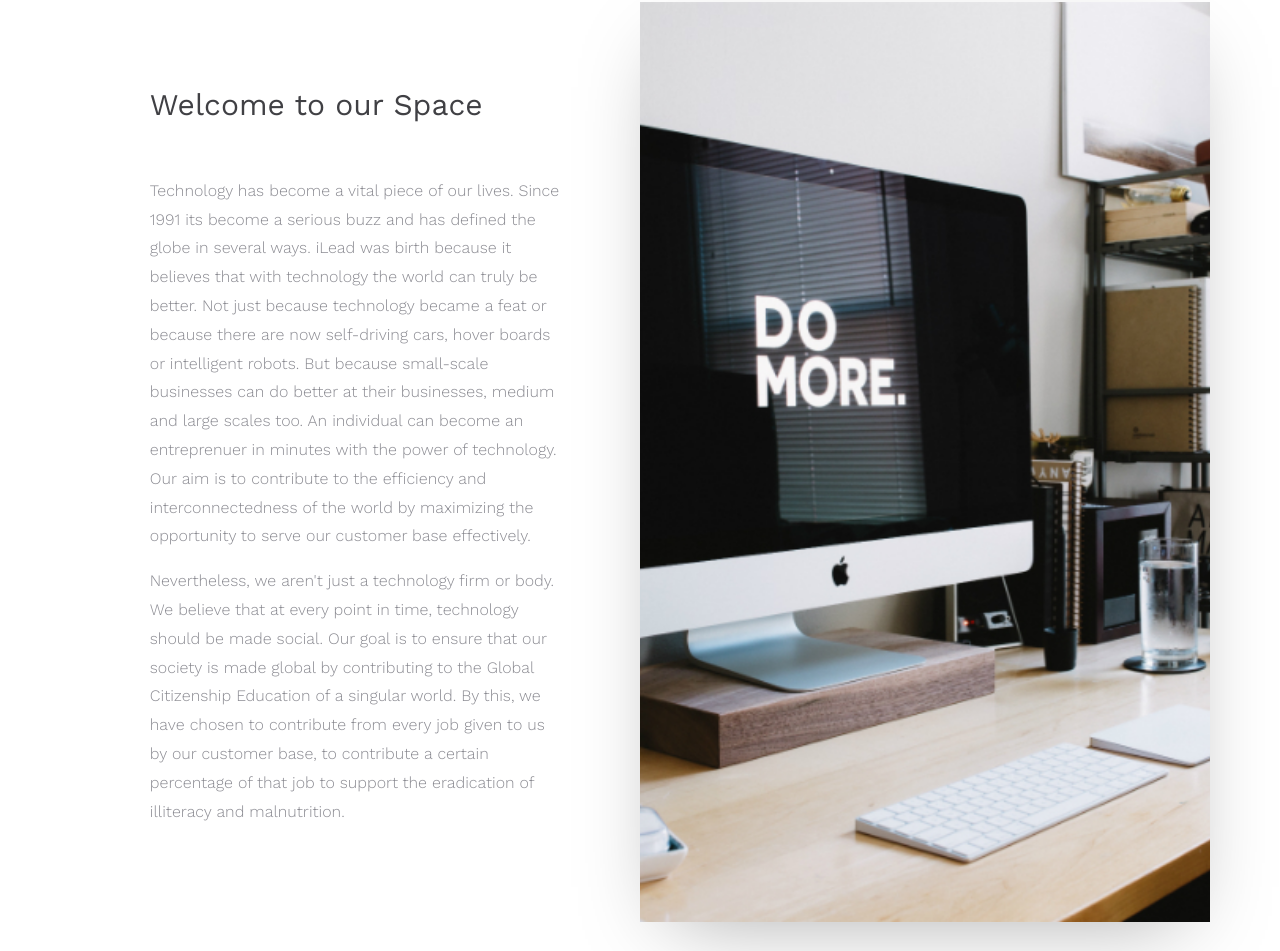
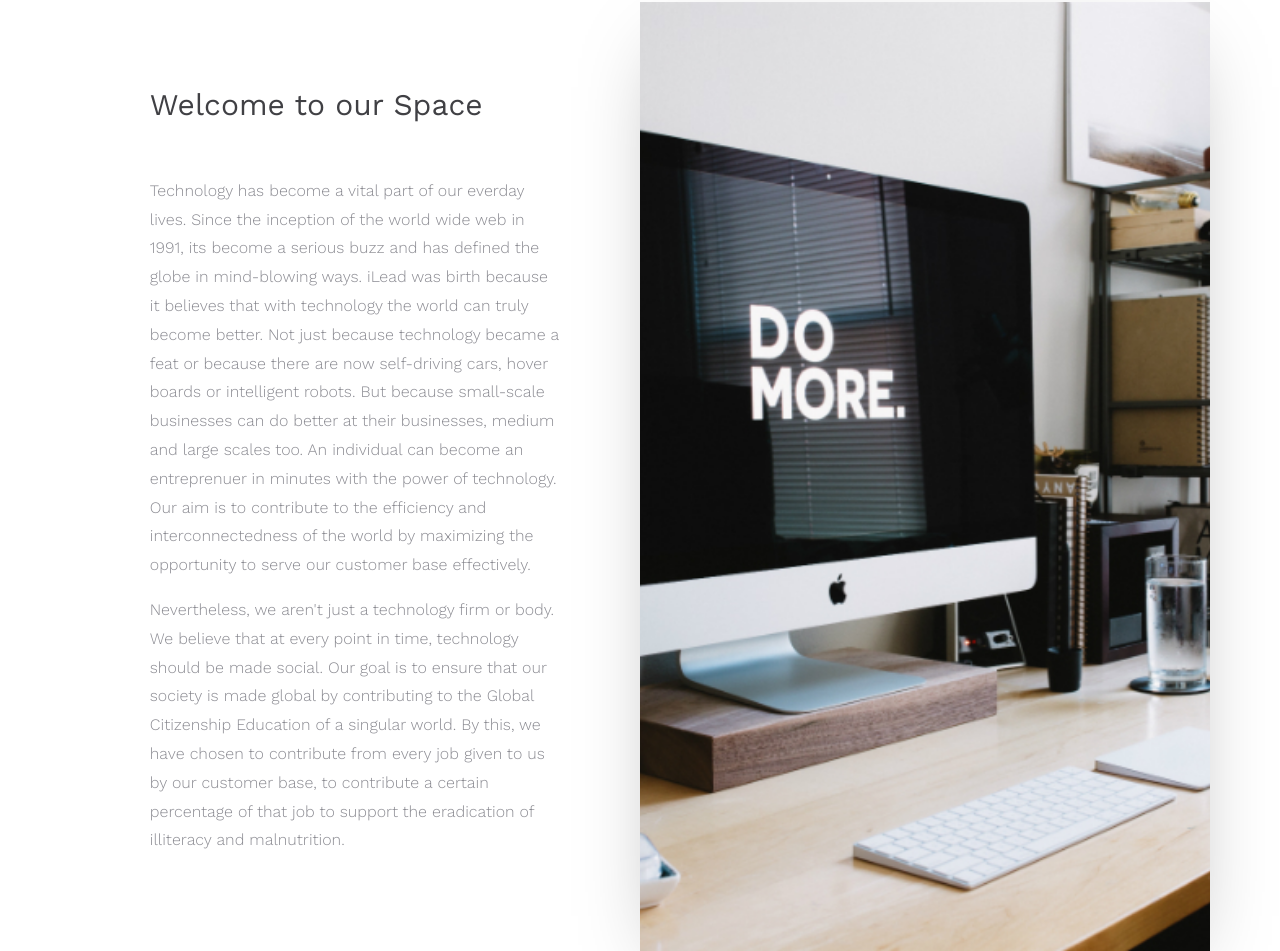
Before and after one commit to jhosuer/iLead, a plain HTML site: page about.html in a window 1280 px wide. Shown: the part 926-1877 px from the top of the page. Drawn offline with nearby package versions, Linux system fonts and the light colour scheme; some packages are replaced by stand-ins of ours; no server answers; files whose address does not match are found by name.

Commit message:
modified the about page

```diff
--- a/about.html
+++ b/about.html
@@ -78,7 +78,7 @@
           <div class="text col-lg-6 order-first ftco-animate">
             <div class="text-inner align-self-start">
               <h3 class="heading">Welcome to our Space</h3>
-              <p>Technology has become a vital piece of our lives. Since 1991 its become a serious buzz and has defined the globe in several ways. iLead was birth because it believes that with technology the world can truly be better. Not just because technology became a feat or because there are now self-driving cars, hover boards or intelligent robots. But because small-scale businesses can do better at their businesses, medium and large scales too. An individual can become an entreprenuer in minutes with the power of technology. Our aim is to contribute to the efficiency and interconnectedness of the world by maximizing the opportunity to serve our customer base effectively.</p>
+              <p>Technology has become a vital part of our everday lives. Since the inception of the world wide web in 1991, its become a serious buzz and has defined the globe in mind-blowing ways. iLead was birth because it believes that with technology the world can truly become better. Not just because technology became a feat or because there are now self-driving cars, hover boards or intelligent robots. But because small-scale businesses can do better at their businesses, medium and large scales too. An individual can become an entreprenuer in minutes with the power of technology. Our aim is to contribute to the efficiency and interconnectedness of the world by maximizing the opportunity to serve our customer base effectively.</p>
 
               <p>Nevertheless, we aren't just a technology firm or body. We believe that at every point in time, technology should be made social. Our goal is to ensure that our society is made global by contributing to the Global Citizenship Education of a singular world. By this, we have chosen to contribute from every job given to us by our customer base, to contribute a certain percentage of that job to support the eradication of illiteracy and malnutrition.</p>
             </div>
```
